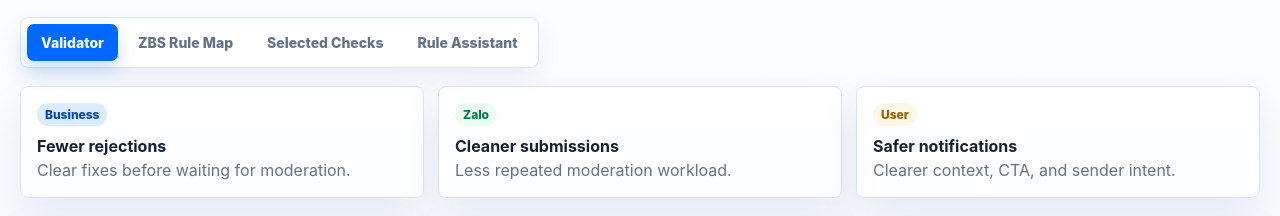
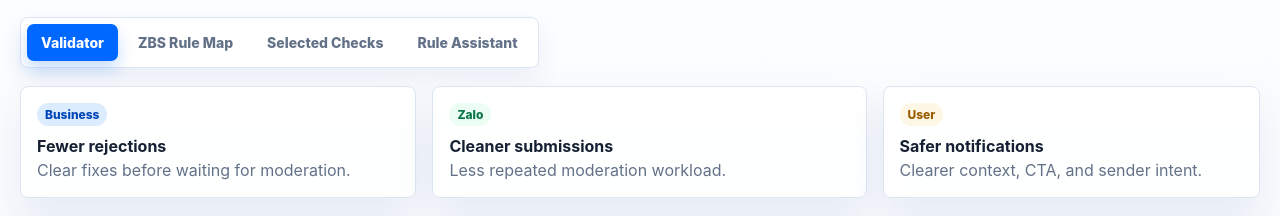
Before and after one commit to xuanhuong-tran/zalo-business, a website: page index.html in a window 1280 px wide. Shown: the part 165-381 px from the top of the page. Drawn offline with Linux system fonts and the light colour scheme.

Commit message:
Align summary cards with validator columns

```diff
--- a/styles.css
+++ b/styles.css
@@ -176,8 +176,8 @@
 
 .summary-grid {
   display: grid;
-  grid-template-columns: repeat(3, 1fr);
-  gap: 14px;
+  grid-template-columns: 1.05fr 1.15fr 1fr;
+  gap: 16px;
   margin-bottom: 18px;
 }
 
```
